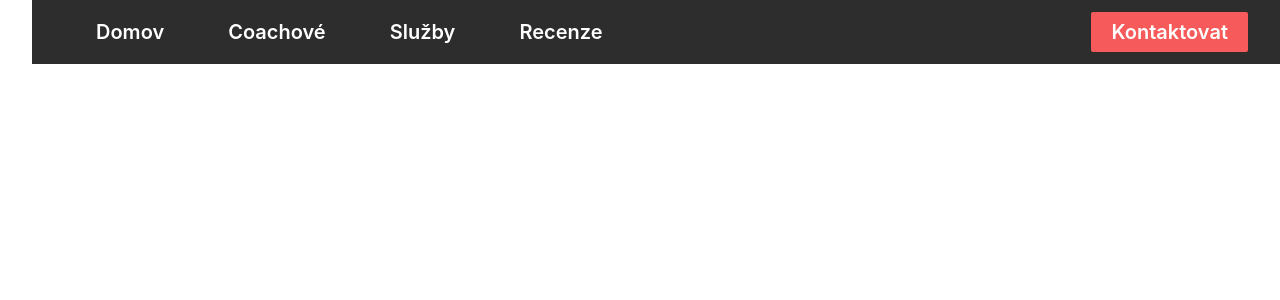
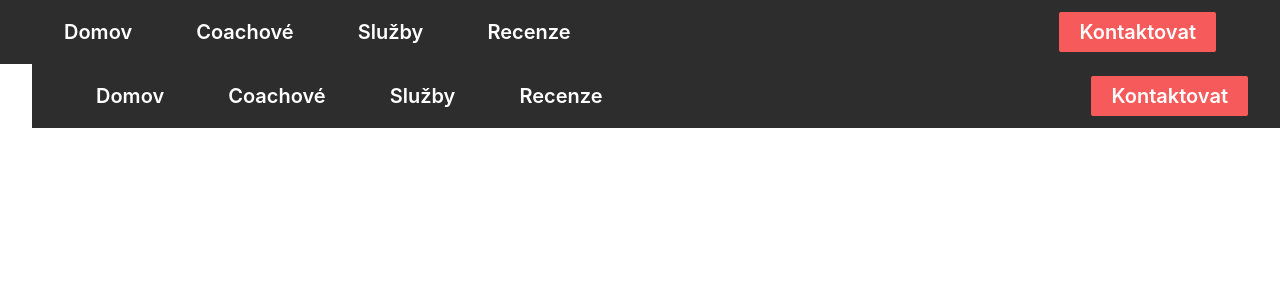
Before and after one commit to aeggydev/lbs-system, a Next.js app: page / in a window 1280 px wide. Shown: the top 300 px of the page. Built offline with nearby package versions, Linux system fonts and the light colour scheme.

Commit message:
Add a layout

```diff
--- /dev/null
+++ b/components/layout.tsx
@@ -0,0 +1,10 @@
+import Navbar from "./navbar"
+
+export default function Layout({children}) {
+    return (
+        <>
+            <Navbar />
+            <main>{children}</main>
+        </>
+    )
+}
--- a/pages/_app.tsx
+++ b/pages/_app.tsx
@@ -1,8 +1,15 @@
-import '../styles/globals.css'
-import type { AppProps } from 'next/app'
+import "../styles/globals.css"
+import type { AppProps } from "next/app"
+import Layout from "../components/layout"
 
 function MyApp({ Component, pageProps }: AppProps) {
-  return <Component {...pageProps} />
+  return (
+    <Layout>
+      <div className="pt-16">
+        <Component {...pageProps} />
+      </div>
+    </Layout>
+  )
 }
 
-export default MyApp
+export default MyApp;
```
